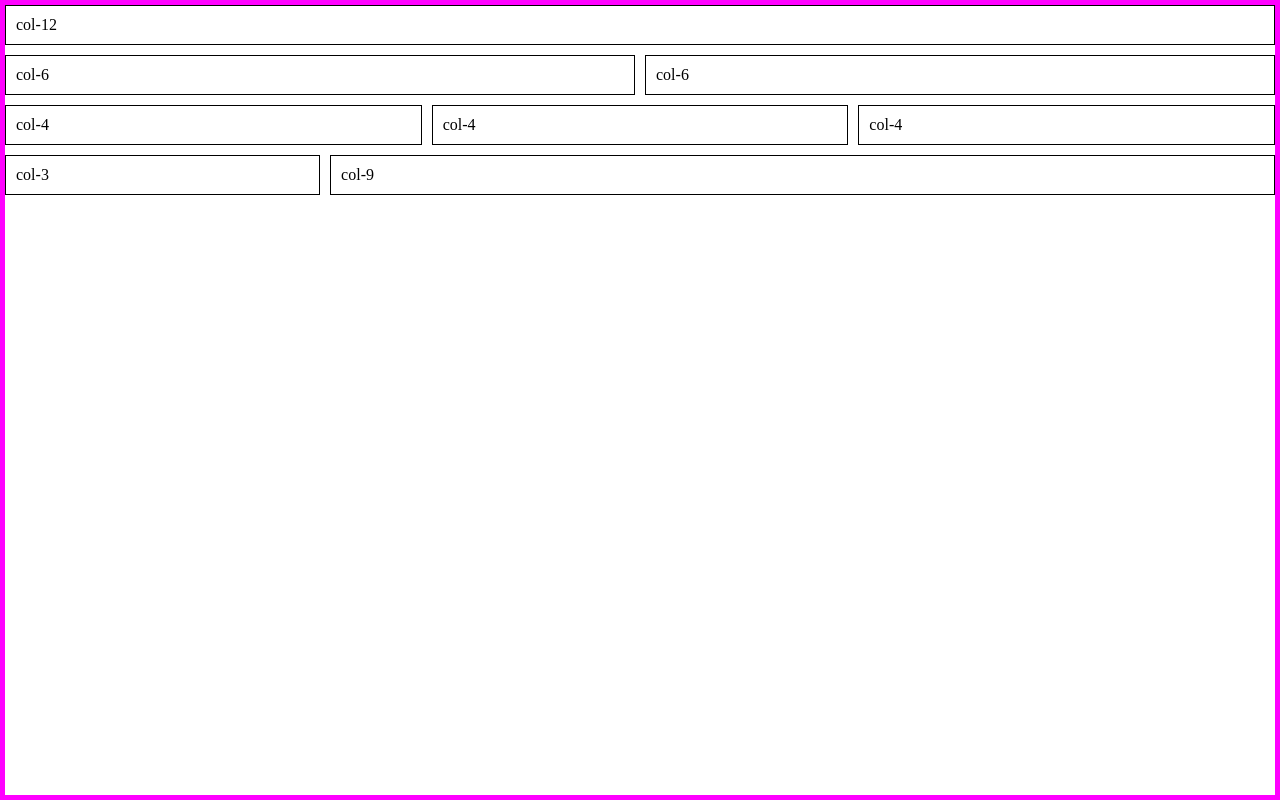
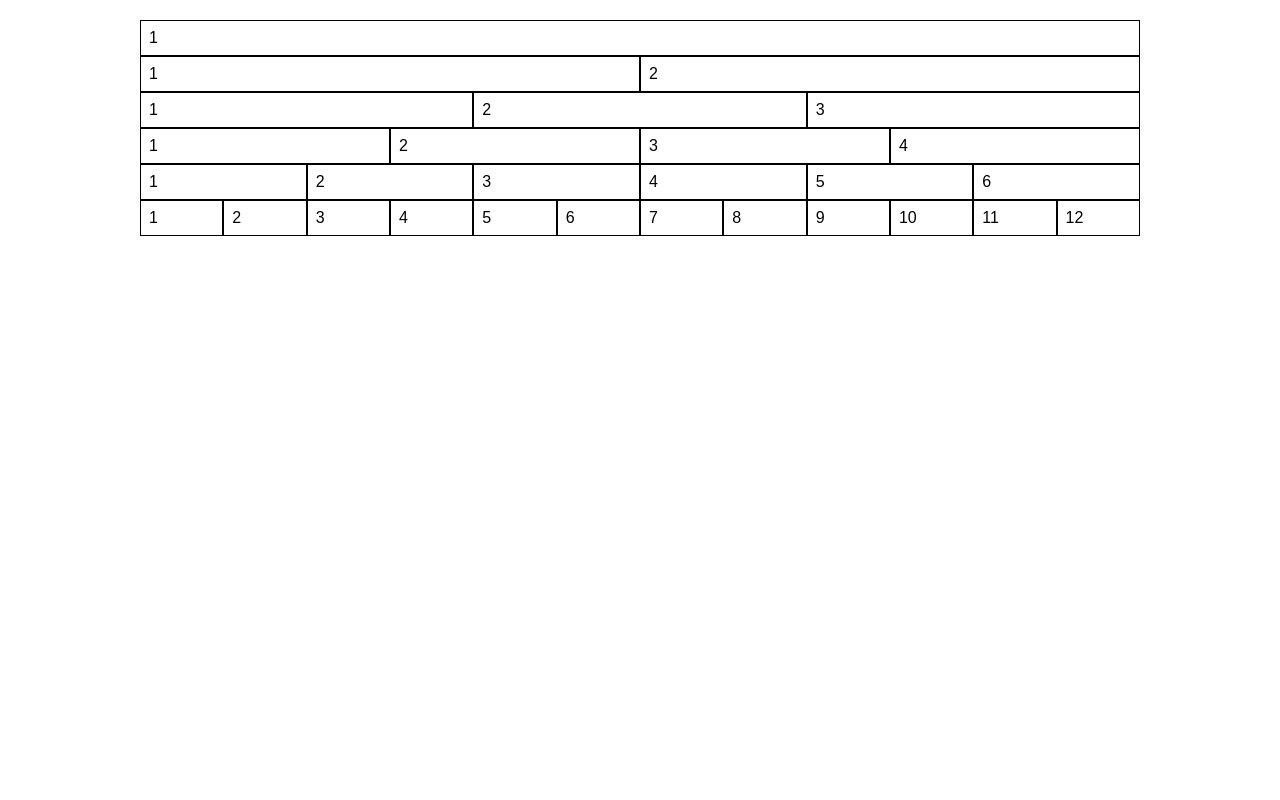
Before and after one commit to nastia7d/opdracht-1b, a plain HTML site: page index.html in a window 1280 px wide. Drawn offline with Linux system fonts and the light colour scheme.

Commit message:
Complete assignment 1b grid pyramid

```diff
--- a/index.html
+++ b/index.html
@@ -1,31 +1,64 @@
+<!DOCTYPE html>
 <!DOCTYPE html>
 <html lang="en">
 <head>
   <meta charset="UTF-8" />
   <meta name="viewport" content="width=device-width, initial-scale=1.0" />
-  <title>12-Column Grid - 1a</title>
+  <title>Grid Pyramid - 1b</title>
   <link rel="stylesheet" href="style.css" />
 </head>
 <body>
   <div class="container">
+    <!-- Row 1: 1 x 12 -->
     <div class="row">
-      <div class="col-12">col-12</div>
+      <div class="col-12">1</div>
     </div>
 
+    <!-- Row 2: 2 x 6 -->
     <div class="row">
-      <div class="col-6">col-6</div>
-      <div class="col-6">col-6</div>
+      <div class="col-6">1</div>
+      <div class="col-6">2</div>
     </div>
 
+    <!-- Row 3: 3 x 4 -->
     <div class="row">
-      <div class="col-4">col-4</div>
-      <div class="col-4">col-4</div>
-      <div class="col-4">col-4</div>
+      <div class="col-4">1</div>
+      <div class="col-4">2</div>
+      <div class="col-4">3</div>
     </div>
 
+    <!-- Row 4: 4 x 3 -->
     <div class="row">
-      <div class="col-3">col-3</div>
-      <div class="col-9">col-9</div>
+      <div class="col-3">1</div>
+      <div class="col-3">2</div>
+      <div class="col-3">3</div>
+      <div class="col-3">4</div>
+    </div>
+
+    <!-- Row 5: 6 x 2 -->
+    <div class="row">
+      <div class="col-2">1</div>
+      <div class="col-2">2</div>
+      <div class="col-2">3</div>
+      <div class="col-2">4</div>
+      <div class="col-2">5</div>
+      <div class="col-2">6</div>
+    </div>
+
+    <!-- Row 6: 12 x 1 -->
+    <div class="row">
+      <div class="col-1">1</div>
+      <div class="col-1">2</div>
+      <div class="col-1">3</div>
+      <div class="col-1">4</div>
+      <div class="col-1">5</div>
+      <div class="col-1">6</div>
+      <div class="col-1">7</div>
+      <div class="col-1">8</div>
+      <div class="col-1">9</div>
+      <div class="col-1">10</div>
+      <div class="col-1">11</div>
+      <div class="col-1">12</div>
     </div>
   </div>
 </body>
--- a/style.css
+++ b/style.css
@@ -1,49 +1,33 @@
 * {
-	margin: 0;
-	padding: 0;
-	box-sizing: border-box;
+  box-sizing: border-box;
 }
 
-:root {
-	--row-gap: 10px;
-	--column-gap: 10px;
-	--column-padding: 10px;
+body {
+  margin: 0;
+  padding: 20px;
+  font-family: sans-serif;
 }
 
 .container {
-	margin: 0 auto;
-	width: 100%;
-	min-height: 100vh;
-	display: flex;
-	flex-direction: column;
-	gap: var(--row-gap);
-	border: 5px solid #f0f;
+  max-width: 1000px;
+  margin: 0 auto;
 }
 
 .row {
-	display: flex;
-	flex-wrap: nowrap;
-	gap: var(--column-gap);
+  display: flex;
+  flex-wrap: wrap;
 }
 
 [class^="col-"] {
-	padding: var(--column-padding);
-	display: flex;
-	flex-grow: 0;
-	flex-shrink: 1;
-	align-items: center;
-	border: 1px solid #000;
+  flex-grow: 0;
+  border: 1px solid #000;
+  padding: 8px;
+  min-height: 36px;
 }
 
-.col-1 { flex-grow: 0; flex-basis: 8.333%; }
-.col-2 { flex-grow: 0; flex-basis: 16.667%; }
-.col-3 { flex-grow: 0; flex-basis: 25%; }
-.col-4 { flex-grow: 0; flex-basis: 33.333%; }
-.col-5 { flex-grow: 0; flex-basis: 41.667%; }
-.col-6 { flex-grow: 0; flex-basis: 50%; }
-.col-7 { flex-grow: 0; flex-basis: 58.333%; }
-.col-8 { flex-grow: 0; flex-basis: 66.667%; }
-.col-9 { flex-grow: 0; flex-basis: 75%; }
-.col-10 { flex-grow: 0; flex-basis: 83.333%; }
-.col-11 { flex-grow: 0; flex-basis: 91.667%; }
-.col-12 { flex-grow: 0; flex-basis: 100%; }
+.col-1  { flex-basis: 8.333333%; }
+.col-2  { flex-basis: 16.666667%; }
+.col-3  { flex-basis: 25%; }
+.col-4  { flex-basis: 33.333333%; }
+.col-6  { flex-basis: 50%; }
+.col-12 { flex-basis: 100%; }
```
